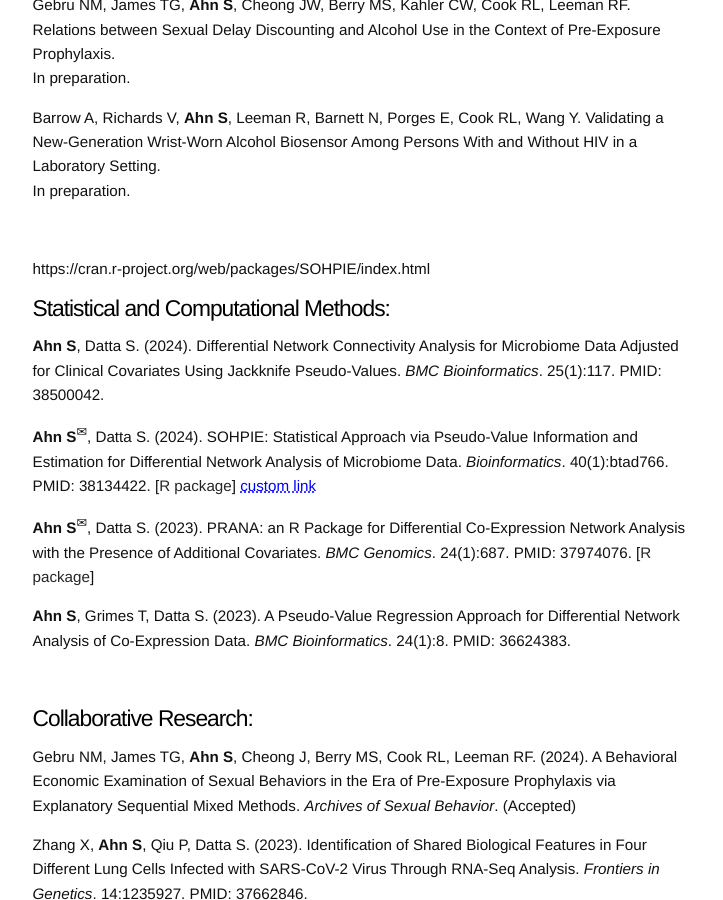
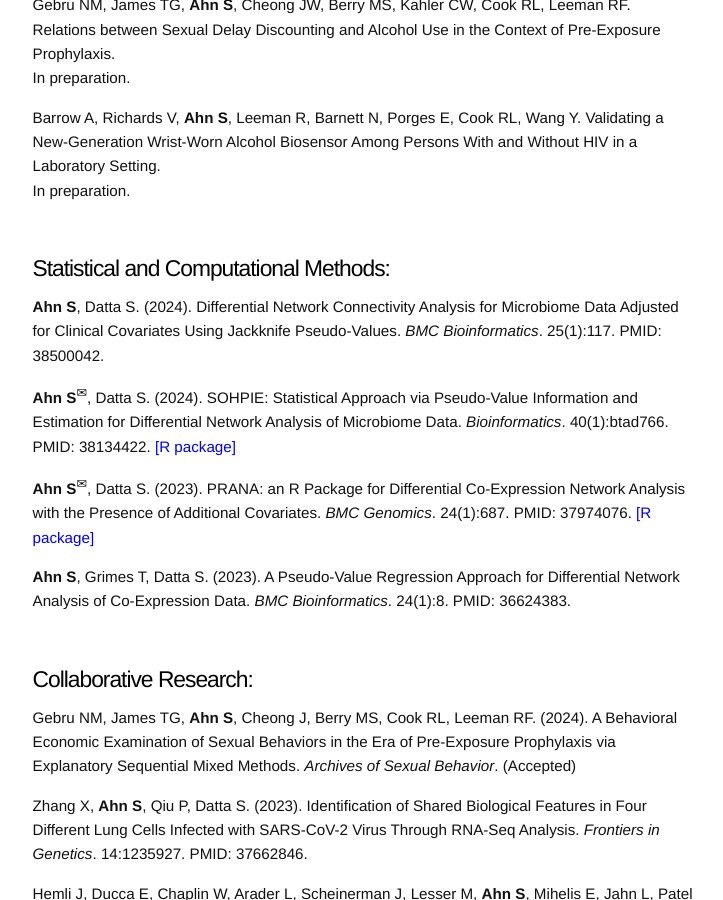
Before and after one commit to sjahnn/sjahnn.github.io, a Jekyll site: the page built from research.md, in a window 1280 px wide and 900 px high, scrolled down 754 px. Shown: the whole window, without its empty margins (275-998 px from the left). Built offline with Jekyll 4.4.1, drawn with Linux system fonts in a browser that asks for light colours; some of the changed lines change nothing that is shown.

Commit message:
Update research.md

```diff
--- a/research.md
+++ b/research.md
@@ -31,20 +31,20 @@ In preparation.
 <br>
 
 
-https://cran.r-project.org/web/packages/SOHPIE/index.html
 # Statistical and Computational Methods:
 **Ahn S**, Datta S. (2024). Differential Network Connectivity Analysis for Microbiome Data Adjusted for Clinical Covariates Using Jackknife Pseudo-Values. *BMC Bioinformatics*. 25(1):117. PMID: 38500042.
 
-**Ahn S**<sup><span>&#9993;</span></sup>, Datta S. (2024). SOHPIE: Statistical Approach via Pseudo-Value Information and Estimation for Differential Network Analysis of Microbiome Data. *Bioinformatics*. 40(1):btad766. PMID: 38134422.
+**Ahn S**<sup><span>&#9993;</span></sup>, Datta S. (2024). SOHPIE: Statistical Approach via Pseudo-Value Information and Estimation for Differential Network Analysis of Microbiome Data. *Bioinformatics*. 40(1):btad766. PMID: 38134422. <a href="https://cran.r-project.org/web/packages/SOHPIE/index.html" style="color: blue;">[R package]</a>
+<!---
 [[R package](https://cran.r-project.org/web/packages/SOHPIE/index.html)]
 <a href="https://cran.r-project.org/web/packages/SOHPIE/index.html" style="color: blue; text-decoration: underline;text-decoration-style: dotted;">custom link</a>
+--->
 
-**Ahn S**<sup><span>&#9993;</span></sup>, Datta S. (2023). PRANA: an R Package for Differential Co-Expression Network Analysis with the Presence of Additional Covariates. *BMC Genomics*. 24(1):687. PMID: 37974076. [[R package](https://cran.r-project.org/web/packages/PRANA/index.html)]
+**Ahn S**<sup><span>&#9993;</span></sup>, Datta S. (2023). PRANA: an R Package for Differential Co-Expression Network Analysis with the Presence of Additional Covariates. *BMC Genomics*. 24(1):687. PMID: 37974076. <a href="https://cran.r-project.org/web/packages/PRANA/index.html" style="color: blue;">[R package]</a>
 
 **Ahn S**, Grimes T, Datta S. (2023). A Pseudo-Value Regression Approach for Differential Network Analysis of Co-Expression Data. *BMC Bioinformatics*. 24(1):8. PMID: 36624383.
 
 <br>
-
 
 
 
```
